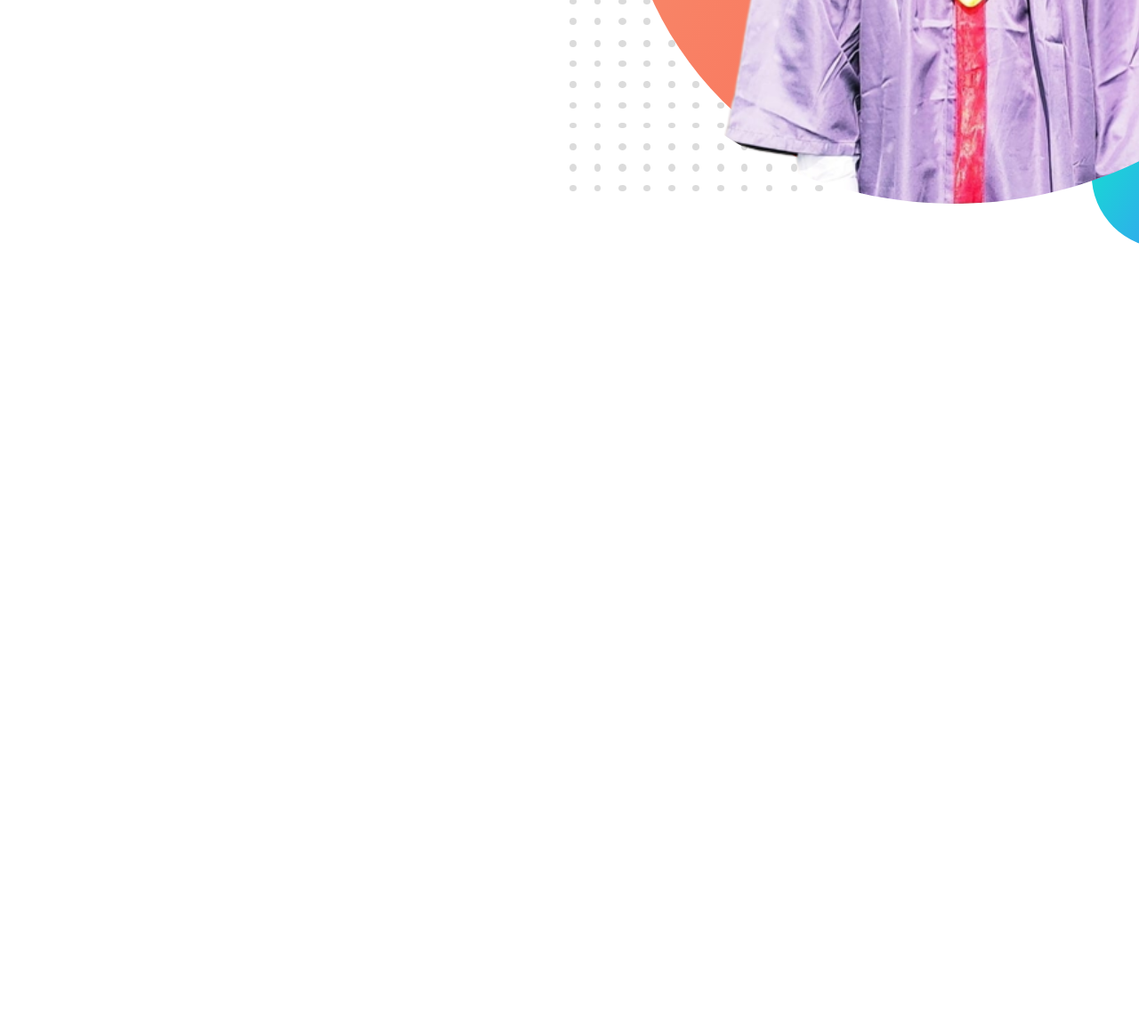
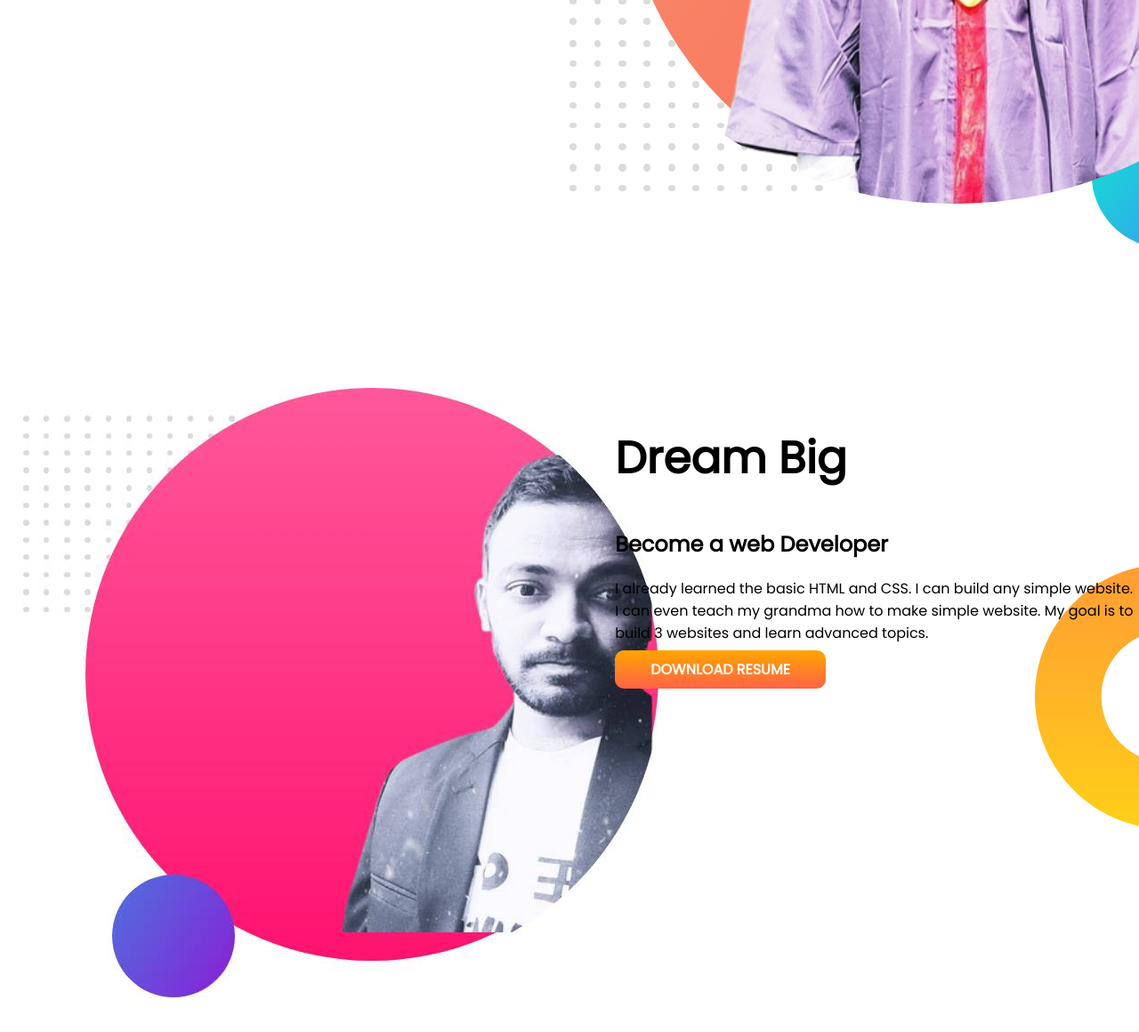
Before and after one commit to mostafizur610/developer-portfolio, a plain HTML site: page index.html in a window 1280 px wide. Shown: the part 550-1710 px from the top of the page at 89% size. Before the commit the page ends 836 px from the top, so only its background shows below. Drawn offline with Linux system fonts and the light colour scheme.

Commit message:
dream big  added

```diff
--- a/index.html
+++ b/index.html
@@ -32,6 +32,19 @@
         </div>
     </section>
 
+    <section class="dream-big">
+        <div class="half-width">
+            <img src="images/mithun02.jpg" alt="">
+        </div>
+        <div class="half-width">
+            <h1>Dream Big</h1>
+            <h2>Become a web Developer</h2>
+            <p>I already learned the basic HTML and CSS. I can build any simple website. I can even teach my grandma how
+                to make simple website. My goal is to build 3 websites and learn advanced topics.</p>
+            <a class="link-button" target="_blank" href="">DOWNLOAD RESUME</a>
+        </div>
+    </section>
+
 </body>
 
 </html>
--- a/style.css
+++ b/style.css
@@ -14,6 +14,7 @@ h1 {
 
 section {
     display: flex;
+    margin-bottom: 150px;
 }
 
 .half-width {
@@ -39,3 +40,9 @@ section {
     background-image: url(images/top-banner.png);
     background-repeat: no-repeat;
 }
+
+.dream-big {
+    background-image: url(images/dream-bg.png);
+    background-repeat: no-repeat;
+    background-position: right;
+}
```
